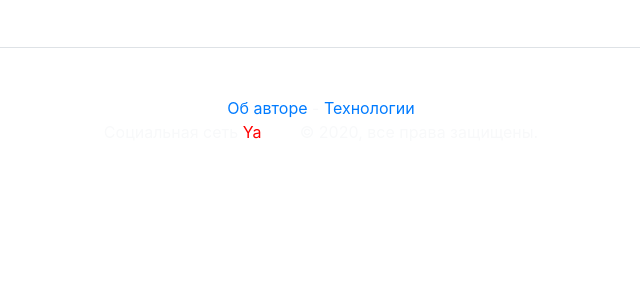
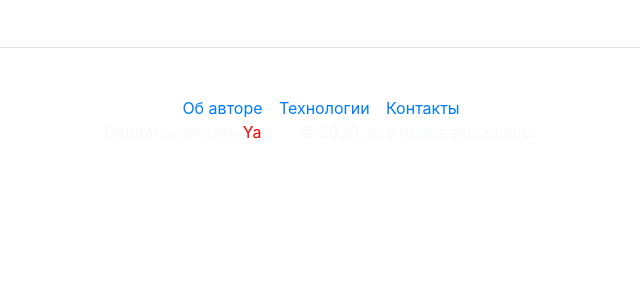
Before and after one commit to TayzleST/yatube, a Django app: page /new/ in a window 1280 px wide. Shown: the part 514-800 px from the top of the page, without its empty margins (319-959 px from the left). Run offline with Django 3.2, Linux system fonts and the light colour scheme; the visitor is signed in with stand-in values (Sample User, id 1); data that the repository does not hold is empty; parts of the project's set-up code (start-up, migrations or seed data) failed here and were passed over; some libraries are stand-ins or nearby versions.

Commit message:
added contact to flat-pages

```diff
--- a/templates/footer.html
+++ b/templates/footer.html
@@ -1,6 +1,6 @@
 <footer class="pt-4 my-md-5 pt-md-5 border-top">
     <p class="m-0 text-light text-center "><a href="/about-author/">Об авторе</a>
-        - <a href="/about-spec/">Технологии</a></p>
+        - <a href="/about-spec/">Технологии</a> - <a href="/contacts/">Контакты</a></p>
     <p class="m-0 text-light text-center ">Социальная сеть <span style=
         "color:red">Ya</span><span style="color:white">tube</span> © {{ year }}, все права защищены.</p>
 </footer>
--- a/yatube/urls.py
+++ b/yatube/urls.py
@@ -47,6 +47,7 @@ urlpatterns += [
 urlpatterns += [
     path('about-author/', views.flatpage, {'url': '/about-author/'}, name='author'),
     path('about-spec/', views.flatpage, {'url': '/about-spec/'}, name='spec'),
+    path('contacts/', views.flatpage, {'url': '/contacts/'}, name='contacts'),
 ]
 
     # путь для captcha
```
